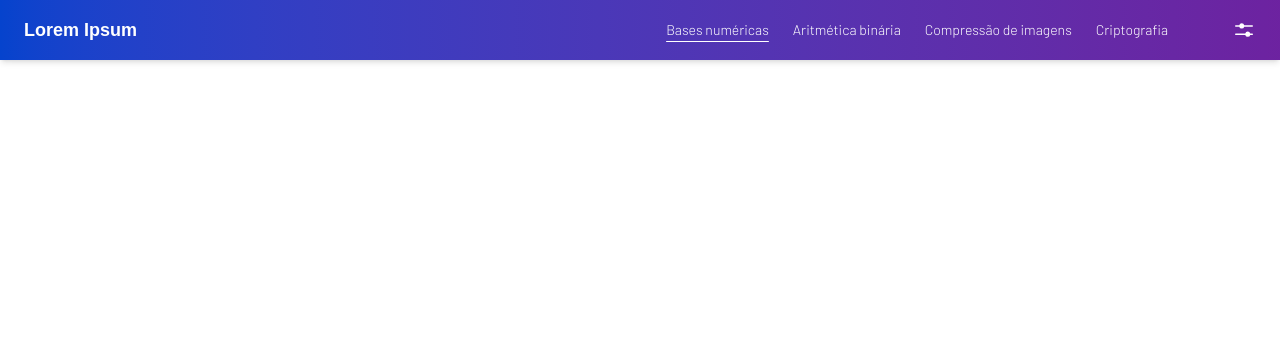
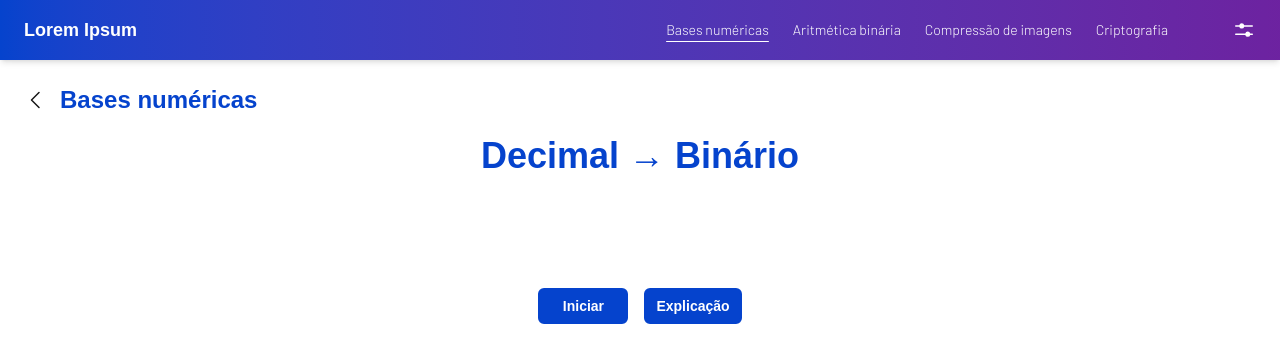
Before and after one commit to beatrizqs/tcc, a Next.js app in the folder projeto-tcc/: page /bases-numericas/funcionamento/decimal-binario in a window 1280 px wide. Shown: the top 362 px of the page. Built offline with nearby package versions, Linux system fonts and the light colour scheme; a web font is replaced by a local one.

Commit message:
Renderização das divisões na conversão decimal-binário

```diff
--- a/projeto-tcc/app/bases-numericas/funcionamento/decimal-binario/page.tsx
+++ b/projeto-tcc/app/bases-numericas/funcionamento/decimal-binario/page.tsx
@@ -1,5 +1,167 @@
 "use client";
 
+import Result from "@/components/bases-numericas/Result";
+import MainPageTitle from "@/components/MainPageTitle";
+import SidePageTitle from "@/components/SidePageTitle";
+import TextualExplanation from "@/components/TextualExplanation";
+import { BASES } from "@/utils/bases";
+import { useEffect, useMemo, useState } from "react";
+import { useSearchParams } from "next/navigation";
+import { AnimatePresence, motion } from "framer-motion";
+import Button from "@/components/Button";
+
+type Step = {
+  value: number;
+  result: number;
+  rest: number;
+};
+
 export default function DecimalBinario() {
-  return <div></div>;
+  const [currentStep, setCurrentStep] = useState(0); // Cálculo atual
+  const [visibleTokens, setVisibleTokens] = useState(1); // Elementos já renderizados da linha atual
+  const [isRunning, setIsRunning] = useState(false);
+  const [waitingRest, setWaitingRest] = useState(false); // Aguarda o resto ser exibido na tela para poder renderizar a próxima linha
+
+  const searchParams = useSearchParams();
+  const numero = searchParams.get("numero") || "0";
+
+  const steps = useMemo(() => {
+    const result: Step[] = [];
+
+    let currentValue = parseInt(numero);
+
+    while (currentValue > 0) {
+      const nextValue = Math.floor(currentValue / 2);
+
+      result.push({
+        value: currentValue,
+        result: nextValue,
+        rest: currentValue % 2,
+      });
+
+      currentValue = nextValue;
+    }
+
+    return result;
+  }, [numero]);
+
+  const reset = () => {
+    setCurrentStep(0);
+    setVisibleTokens(1);
+    setWaitingRest(false);
+    setIsRunning(true);
+  };
+
+  useEffect(() => {
+    if (!isRunning) return;
+
+    const timer = setTimeout(() => {
+      const tokensPerLine = 5;
+
+      if (visibleTokens < tokensPerLine) {
+        setVisibleTokens((t) => t + 1);
+      } else if (!waitingRest) {
+        setWaitingRest(true);
+      } else {
+        if (currentStep < steps.length - 1) {
+          setCurrentStep((s) => s + 1);
+          setVisibleTokens(1);
+          setWaitingRest(false);
+        } else {
+          setIsRunning(false);
+        }
+      }
+    }, 600);
+
+    return () => clearTimeout(timer);
+  }, [visibleTokens, currentStep, steps.length, isRunning, waitingRest]);
+  return (
+    <div className="flex flex-col w-full h-[calc(100vh-90px)]">
+      <SidePageTitle
+        title={"Bases numéricas"}
+        href={"/bases-numericas/parametros"}
+      />
+      <MainPageTitle title="Decimal → Binário" noMargin />
+
+      <div className="flex flex-row w-full overflow-y-auto">
+        {/* Operações */}
+        <div className="flex flex-col gap-6 text-2xl p-10 font-semibold text-xl font-title">
+          {(isRunning || currentStep > 0) &&
+            steps.slice(0, currentStep + 1).map((step, index) => {
+              const tokens = [step.value, "÷", 2, "=", step.result];
+
+              const tokensToShow =
+                index === currentStep ? visibleTokens : tokens.length;
+
+              const resultAlreadyVisible = tokensToShow >= tokens.length;
+
+              return (
+                <div
+                  className="grid grid-cols-2 w-[350px] gap-4"
+                  key={`divisions-${index}`}
+                >
+                  <div key={index} className="flex gap-4 items-center">
+                    {/* Operação */}
+                    {tokens.slice(0, tokensToShow).map((token, i) => {
+                      const isResult = i === 4;
+                      const dividendIsHighlighted =
+                        index === currentStep && i === 0 && visibleTokens === 1;
+
+                      return (
+                        <motion.span
+                          key={i}
+                          initial={{ opacity: 0, y: -6 }}
+                          animate={{ opacity: 1, y: 0 }}
+                          transition={{ duration: 0.3 }}
+                          className={`${
+                            isResult || dividendIsHighlighted
+                              ? "text-blue"
+                              : "text-black"
+                          }`}
+                        >
+                          {token}
+                        </motion.span>
+                      );
+                    })}
+                  </div>
+
+                  <div>
+                    {/* Resto */}
+                    {resultAlreadyVisible && (
+                      <motion.div
+                        initial={{ opacity: 0, x: -10 }}
+                        animate={{ opacity: 1, x: 0 }}
+                        transition={{ delay: 0.6, duration: 0.3 }}
+                      >
+                        Resto = <span>{step.rest}</span>
+                      </motion.div>
+                    )}
+                  </div>
+                </div>
+              );
+            })}
+        </div>
+
+        {/* Resultado */}
+      </div>
+
+      {!isRunning && (
+        <div className="flex flex-row gap-4 items-center mx-auto mt-8">
+          <Button
+            text={currentStep === 0 ? "Iniciar" : "Repetir"}
+            onClick={reset}
+          />
+          <Button text="Explicação" onClick={() => {}} />
+        </div>
+      )}
+      {/* <Result
+        orientation="vertical"
+        initialValue={{ value: 44, base: BASES.DECIMAL }}
+        finalValue={{ value: 100100, base: BASES.BINARY }}
+      /> */}
+      {/* <div className="mt-auto">
+        <TextualExplanation explanation="Sed ut perspiciatis unde omnis iste natus error sit voluptatem accusantium doloremque laudantium, totam rem aperiam, eaque ipsa quae ab illo inventore veritatis et quasi architecto beatae vitae dicta sunt explicabo. Nemo enim ipsam voluptatem quia voluptas sit aspernatur aut odit aut fugit, sed quia consequuntur magni dolores eos qui ratione voluptatem sequi nesciunt. Neque porro quisquam est, qui dolorem ipsum quia dolor sit amet, consectetur, adipisci velit, sed quia non numquam eius modi tempora incidunt ut labore et dolore magnam aliquam quaerat voluptatem. Ut enim ad minima veniam, quis nostrum exercitationem ullam corporis suscipit laboriosam, nisi ut aliquid ex ea commodi consequatur? Quis autem vel eum iure reprehenderit qui in ea voluptate velit esse quam nihil molestiae consequatur, vel illum qui dolorem eum fugiat quo voluptas nulla pariatur" />
+      </div> */}
+    </div>
+  );
 }
--- a/projeto-tcc/app/layout.tsx
+++ b/projeto-tcc/app/layout.tsx
@@ -50,7 +50,7 @@ export default function RootLayout({
         <SettingsProvider>
           <Header />
 
-          <main className="pt-16 pb-14 px-3 md:px-6 min-h-screen">
+          <main className="pt-16 pb-6 px-3 md:px-6 min-h-screen">
             {children}
           </main>
 
--- a/projeto-tcc/components/MainPageTitle.tsx
+++ b/projeto-tcc/components/MainPageTitle.tsx
@@ -1,12 +1,14 @@
 export default function MainPageTitle({
   title,
   subtitle,
+  noMargin = false
 }: {
   title: string;
   subtitle?: string;
+  noMargin?: boolean
 }) {
   return (
-    <div className="flex flex-col my-5 md:my-7 gap-1 md:gap-3 md:my-8 2xl:my-10">
+    <div className={`flex flex-col gap-1 md:gap-3 ${!noMargin && "my-5 md:my-7 md:my-8 2xl:my-10" }`}>
       <h1 className="text-blue font-title font-bold text-2xl md:text-4xl w-full text-center">
         {title}
       </h1>
--- a/projeto-tcc/components/SidePageTitle.tsx
+++ b/projeto-tcc/components/SidePageTitle.tsx
@@ -1,10 +1,10 @@
 import Link from "next/link";
 import { CaretLeft } from "phosphor-react";
 
-export default function SidePageTitle({ title }: { title: string }) {
+export default function SidePageTitle({ title, href }: { title: string, href?: string }) {
   return (
     <div className="flex flex-row my-3 gap-3 md:my-5 2xl:my-8 items-center">
-      <Link href="/">
+      <Link href={href ?? "/"}>
         <CaretLeft size={24} />
       </Link>
       <h1 className="text-blue font-title font-bold text-xl md:text-2xl w-full">
--- a/projeto-tcc/components/TextualExplanation.tsx
+++ b/projeto-tcc/components/TextualExplanation.tsx
@@ -1,23 +1,12 @@
-import { useSettings } from "@/contexts/SettingsContext";
-
 export default function TextualExplanation({
   explanation,
 }: {
   explanation: string;
 }) {
-  const { language } = useSettings();
-
-  const titles = {
-    pt: { explanation: "Explicação" },
-    en: { explanation: "Explanation" },
-    es: { explanation: "Explicación" },
-  };
-
-  const title = titles[language].explanation;
   return (
     <div className="p-3 rounded-md border">
       <div className="flex flex-col gap-2 overflow-y-auto max-h-24 pr-1">
-        <h2 className="font-title text-blue text-base">{title}</h2>
+        <h2 className="font-title text-blue text-base">Explicação</h2>
         <p className="font-common text-sm text-justify pb-2">{explanation}</p>
       </div>
     </div>
--- a/projeto-tcc/components/bases-numericas/Result.tsx
+++ b/projeto-tcc/components/bases-numericas/Result.tsx
@@ -0,0 +1,56 @@
+import { Base } from "@/utils/bases";
+
+type Value = {
+  value: number;
+  base: Base;
+};
+
+export default function Result({
+  orientation,
+  initialValue,
+  finalValue,
+}: {
+  orientation: "horizontal" | "vertical";
+  initialValue: Value;
+  finalValue: Value;
+}) {
+  return (
+    <div
+      className={`flex items-center ${
+        orientation === "horizontal" ? "flex-row" : "flex-col"
+      }`}
+    >
+      {/* Valor inicial */}
+      <div className="border-2 border-black rounded-lg p-5">
+        <div className="flex flex-row">
+          <p className="font-title font-bold text-black text-2xl place-self-start -mt-1">
+            {initialValue.value}
+          </p>
+          <p className="font-title font-bold text-black text-base place-self-end -mb-1">
+            {initialValue.base}
+          </p>
+        </div>
+      </div>
+
+      <div
+        className={`bg-blue ${
+          orientation === "horizontal"
+            ? "h-[2px] w-12"
+            : "w-[2px] h-12"
+        }`}
+      />
+
+      {/* Valor final */}
+      <div className="border-2 border-blue rounded-lg p-5">
+        <div className="flex flex-row">
+          <p className="font-title font-bold text-blue text-2xl place-self-start -mt-1">
+            {finalValue.value}
+          </p>
+          <p className="font-title font-bold text-blue text-base place-self-end -mb-1">
+            {finalValue.base}
+          </p>
+        </div>
+      </div>
+    </div>
+  );
+}
--- a/projeto-tcc/package.json
+++ b/projeto-tcc/package.json
@@ -12,6 +12,7 @@
     "@emotion/react": "^11.14.0",
     "@emotion/styled": "^11.14.1",
     "@mui/material": "^7.3.7",
+    "framer-motion": "^12.35.0",
     "next": "16.1.1",
     "phosphor-react": "^1.4.1",
     "react": "19.2.3",
```
Also changed, not shown: 1 other file (tests, documents, lock files or other folders).
